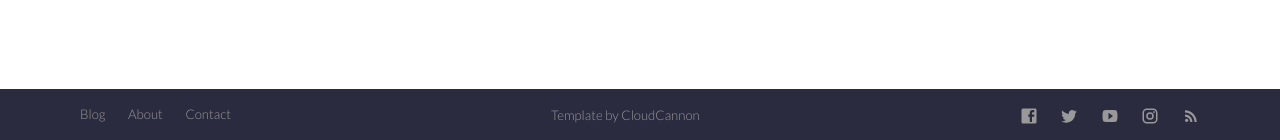
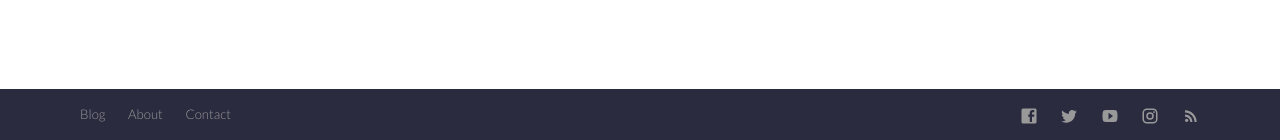
Before and after one commit to UoB-IBM-TextMessaging-Team/ar_ai_textmessaging_pages, a Jekyll site: the page built from about.html, in a window 1280 px wide and 900 px high, scrolled down 875 px. Shown: the part 757-897 px from the top of the window. Built offline with Jekyll 4.4.1, drawn with Linux system fonts in a browser that asks for light colours; nearby versions of some CDN libraries.

Commit message:
Testing action

```diff
--- a/_layouts/default.html
+++ b/_layouts/default.html
@@ -64,11 +64,6 @@
 						</li>
 					{% endfor %}
 				</ul>
-				<p class="copyright">
-					<a href="https://cloudcannon.com/">
-						Template by CloudCannon
-					</a>
-				</p>
 			</div>
 		</footer>
 
```
